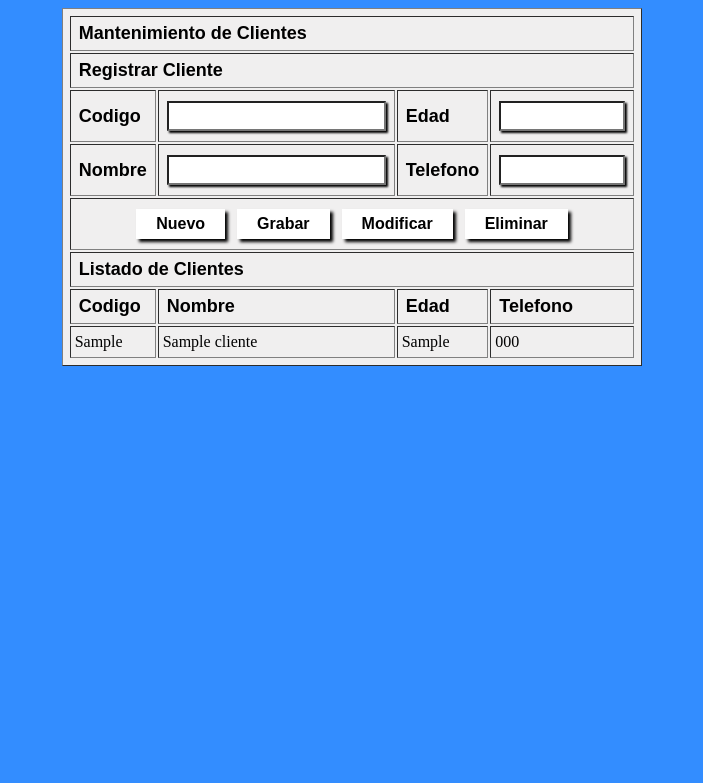
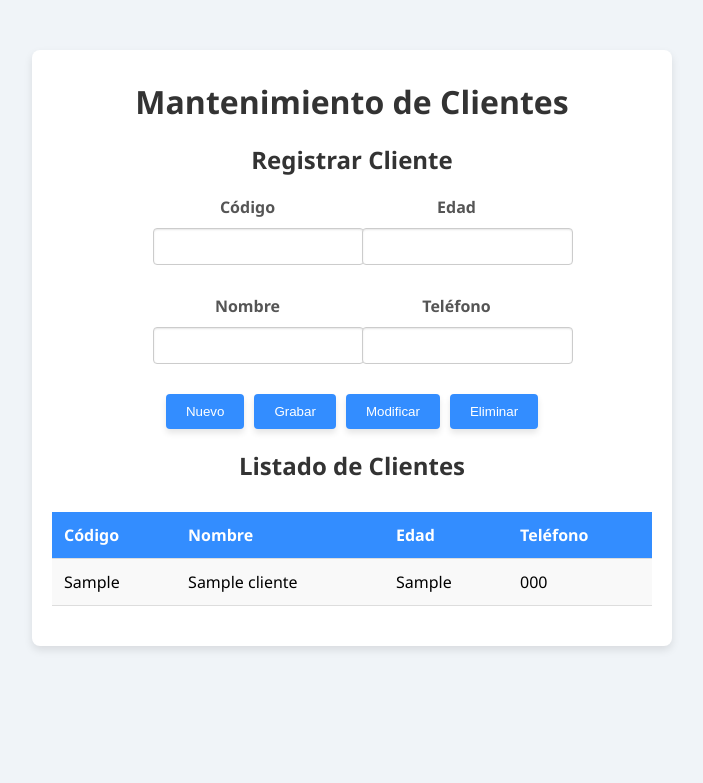
Before and after one commit to AlejandroCisnerosVillegas/Practica_01, a PHP site: page /index.php in a window 1280 px wide. Shown: the top 783 px of the page, without its empty margins (288-991 px from the left). Run offline with PHP 8.4, Linux system fonts and the light colour scheme; tables that the repository leaves empty or names only in its code hold one stand-in row (values such as "Sample post"); data that the repository does not hold is empty.

Commit message:
Add files via upload

```diff
--- a/conexion.php
+++ b/conexion.php
@@ -1,15 +1,11 @@
 <?php
-
-$dbhost = "IP_Adrress";
-$dbuser = "User";
-$dbpass = "Password";
-$dbname = "DataBase_Name";
-
-$conn = mysqli_connect($dbhost, $dbuser, $dbpass , $dbname);
-
-if(!$conn)
-{
-	die("No hay conexion: ".mysqli_connect_error());
-}
-
+	$dbhost = "localhost";
+	$dbuser = "root";
+	$dbpass = "";
+	$dbname = "general";
+	$conn = mysqli_connect($dbhost, $dbuser, $dbpass , $dbname);
+	if(!$conn)
+	{
+		die("No hay conexion: ".mysqli_connect_error());
+	}
 ?>
--- a/contenido.html
+++ b/contenido.html
@@ -1,121 +1,184 @@
-<html>
+<!DOCTYPE html>
+<html lang="es">
   <head>
-    <link rel="shortcut icon" href="../../assets/img/Favicon-img.png">
-		<title>Practica 01</title>
+      <meta charset="UTF-8">
+      <meta name="viewport" content="width=device-width, initial-scale=1.0">
+      <title>Manejo de Clientes</title>
+      <link href="../../assets/img/logo.png" rel="icon">
+      <link href="../../assets/img/logo-grande.png" rel="apple-touch-icon">
       <style>
-
-        input[type=button],input[type=submit]
-        {
-        background-color: white;
-        border: none;
-        color:black;
-        font-weight: bold;
-        padding: 6px 20px;
-        text-align: center;
-        font-size:16px;
-        margin: 4px 4px;
-        box-shadow: 3px 3px 3px black;
-        position: center;
-        font-family: Arial;
+          body {
+              background-color: #f0f4f8;
+              font-family: 'Segoe UI', Tahoma, Geneva, Verdana, sans-serif;
+              margin: 0;
+              padding-top: 50px; /* Desplazar contenido hacia abajo */
           }
 
-        input[type="text"]
-        {
-        font-family: Arial;
-        color:black;
-        background-color:white;
-        padding:4px;
-        text-align: left;
-        font-size: 16px;
-        margin: 4px 4px;
-        box-shadow: 2px 2px 2px black;
+          .container {
+              background-color: #fff;
+              border-radius: 8px;
+              box-shadow: 0 4px 8px rgba(0, 0, 0, 0.1);
+              padding: 20px;
+              max-width: 600px;
+              width: 100%;
+              text-align: center;
+              display: flex;
+              flex-direction: column;
+              justify-content: center;
+              align-items: center;
           }
 
-        body
-        {
-        background-color: #338DFF;
+          h1, h2 {
+              color: #333;
+              margin: 10px 0;
           }
 
-        label
-        {
-        font-family: Arial;
-        padding: 4px;
-        font-weight: bold;
-        color: black;
-        text-align: center;
-        align:center;
-        font-size: 18px;
+          table {
+              width: 100%;
+              border-collapse: collapse;
+              margin: 20px 0;
           }
 
-        table
-        {
-        background-color: #F0EFEF;
-        padding: 5px 5px;
+          th, td {
+              padding: 12px;
+              border-bottom: 1px solid #ddd;
+              text-align: left;
           }
 
-        td
-        {
-        padding: 6px 4px;
+          th {
+              background-color: #338DFF;
+              color: white;
           }
 
+          td {
+              background-color: #f9f9f9;
+          }
+
+          label {
+              display: block;
+              margin: 10px 0 5px;
+              font-weight: bold;
+              color: #555;
+          }
+
+          .form-row {
+              display: flex;
+              justify-content: space-between;
+              flex-wrap: wrap;
+              width: 100%;
+          }
+
+          .form-group {
+              flex: 0 0 calc(50% - 10px); /* Ajuste para centrar */
+              margin-bottom: 15px;
+              text-align: center; /* Centrar el contenido */
+          }
+
+          input[type="text"] {
+              width: 100%;
+              padding: 10px;
+              margin: 5px 0;
+              border: 1px solid #ccc;
+              border-radius: 4px;
+              box-shadow: inset 0 1px 2px rgba(0, 0, 0, 0.1);
+          }
+
+          input[type="submit"] {
+              background-color: #338DFF;
+              border: none;
+              color: white;
+              padding: 10px 20px;
+              margin: 10px 5px;
+              cursor: pointer;
+              border-radius: 4px;
+              box-shadow: 0 4px 6px rgba(0, 0, 0, 0.1);
+              transition: background-color 0.3s ease;
+          }
+
+          input[type="submit"]:hover {
+              background-color: #0056b3;
+          }
+
+          .button-group {
+              display: flex;
+              justify-content: center;
+              flex-wrap: wrap;
+          }
+
+          @media (max-width: 600px) {
+              .container {
+                  padding: 15px;
+              }
+
+              table, th, td {
+                  font-size: 14px;
+              }
+
+              .form-group {
+                  flex: 0 0 100%;
+              }
+          }
       </style>
   </head>
+  <body>
+      <div class="container"  style="width: 80%; margin: 0 auto; padding: 20px;">
+          <h1>Mantenimiento de Clientes</h1>
+          <h2>Registrar Cliente</h2>
+          <form name="Mantenimiento" action="mantenimiento.php" method="post">
+              <div class="form-row">
+                  <div class="form-group">
+                      <label for="txtcodigo">Código</label>
+                      <input type="text" id="txtcodigo" name="txtcodigo" maxlength="7">
+                  </div>
+                  <div class="form-group">
+                      <label for="txtedad">Edad</label>
+                      <input type="text" id="txtedad" name="txtedad" maxlength="2">
+                  </div>
+              </div>
+              <div class="form-row">
+                  <div class="form-group">
+                      <label for="txtnombre">Nombre</label>
+                      <input type="text" id="txtnombre" name="txtnombre" maxlength="50">
+                  </div>
+                  <div class="form-group">
+                      <label for="txttelefono">Teléfono</label>
+                      <input type="text" id="txttelefono" name="txttelefono" maxlength="9">
+                  </div>
+              </div>
 
-<body>
-<center>
-<form name="Mantenimiento" action="mantenimiento.php" method="post">
-<table border="1">
-
+              <div class="button-group">
+                  <input type="submit" value="Nuevo" name="limpiardatos">
+                  <input type="submit" value="Grabar" name="grabardatos">
+                  <input type="submit" value="Modificar" name="modificardatos">
+                  <input type="submit" value="Eliminar" name="eliminardatos">
+              </div>
+          </form>
+          <h2>Listado de Clientes</h2>
+          <table>
+              <thead>
                   <tr>
-<td colspan="4"><label>Mantenimiento de Clientes</label></td>
+                      <th>Código</th>
+                      <th>Nombre</th>
+                      <th>Edad</th>
+                      <th>Teléfono</th>
                   </tr>
-
-<tr><td colspan="4"><label>Registrar Cliente </label></td></tr>
-<tr>
-	<td><label>Codigo</label></td><td><input type="text" value="" maxlength="7" name="txtcodigo"></td>
-	<td><label>Edad</label></td><td><input type="text" value="" maxlength="2" name="txtedad" maxlength="2" size="10"></td>
-</tr>
-<tr>
-	<td><label>Nombre</label></td><td><input type="text" value="" maxlength="50" name="txtnombre"></td>
-	<td><label>Telefono</label></td><td><input type="text" value="" maxlength="9" size="10" name="txttelefono"></td>
-</tr>
-
-<tr><td colspan="4" align="center">
-<input type="submit" value="Nuevo" name="limpiardatos" >
-<input type="submit" value="Grabar" name="grabardatos" >
-<input type="submit" value="Modificar" name="modificardatos" >
-<input type="submit" value="Eliminar" name="eliminardatos">
-</td>
-</tr>
-
-<tr><td colspan="4"><label>Listado de Clientes </label></td></tr>
-
-<tr><td><label>Codigo</label></td>
-	<td><label>Nombre</label></td>
-	<td><label>Edad</label></td>
-	<td><label>Telefono</label></td>
-</tr>
-
+              </thead>
+              <tbody>
                   <?php
                   $sql="SELECT * FROM poject_14_clientes";
                   $result=mysqli_query($conn,$sql);
 
-while($mostrar=mysqli_fetch_array($result))
-{
+                  while($mostrar=mysqli_fetch_array($result)) {
                   ?>
-<tr> <td><?php echo $mostrar['codigo'] ?>
-	<td><?php echo $mostrar['nombre'] ?>
-	<td><?php echo $mostrar['edad'] ?>
-	<td><?php echo $mostrar['telefono'] ?>
-
+                  <tr>
+                      <td><?php echo $mostrar['codigo']; ?></td>
+                      <td><?php echo $mostrar['nombre']; ?></td>
+                      <td><?php echo $mostrar['edad']; ?></td>
+                      <td><?php echo $mostrar['telefono']; ?></td>
                   </tr>
-<?php
-}
-
-?>
-
+                  <?php } ?>
+              </tbody>
           </table>
-</form>
-</center>
+      </div>
   </body>
 </html>
--- a/index.php
+++ b/index.php
@@ -1,6 +1,4 @@
 <?php
-
-include("conexion.php");
-include("contenido.html");
-
+    include("conexion.php");
+    include("contenido.html");
 ?>
```
Also changed, not shown: mantenimiento.php (+0 -19 lines). Lines whose indentation alone changed are shown as unchanged.
